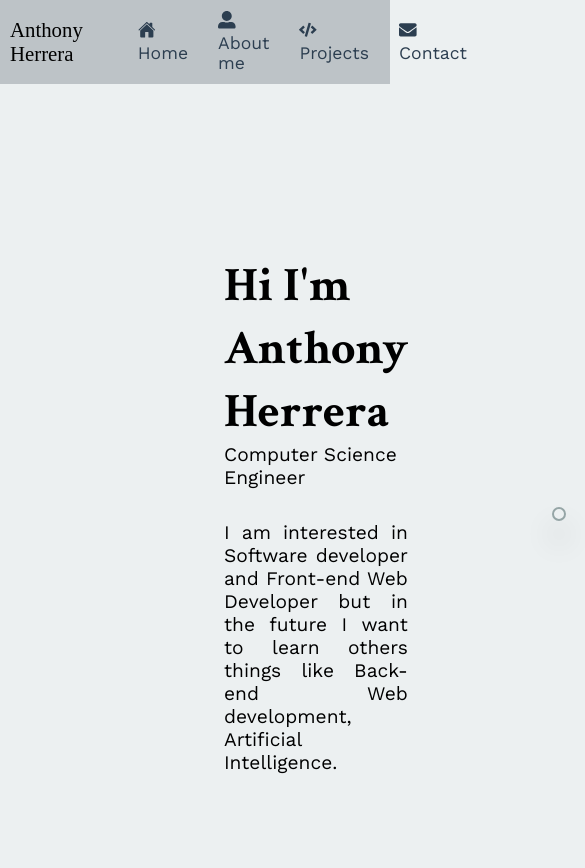
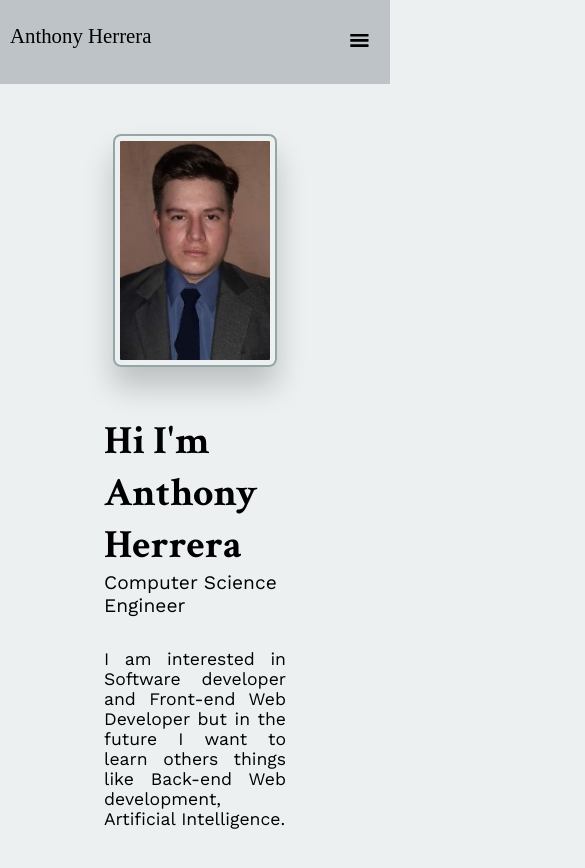
Before and after one commit to anthoHerrera/portfolio, a React app: page / in a window 390 px wide. Shown: the top 868 px of the page, 585 px wide, since content can reach past the window. Built offline with nearby package versions, Linux system fonts and the light colour scheme.

Commit message:
added responsive navbar and responsive home page

```diff
--- a/src/App.scss
+++ b/src/App.scss
@@ -5,7 +5,7 @@
     display: grid;
 }
 
-.header__app {
+.navbar__app {
     position: fixed;
     width: 100%;
     background-color: #bdc3c7;
@@ -19,7 +19,9 @@
         margin-left: 10px;
     }
 
-    nav {
+    .navbar__links {
+        display: flex;
+        align-items: center;
         ul {
             display: flex;
             justify-content: space-around;
@@ -37,17 +39,70 @@
 
                     &:hover {
                         text-decoration: underline;
-                        font-size: 1.2rem;
+                        font-size: 1.1rem;
                         background-color: #ecf0f1;
-                        padding: 1.6rem;
+                        padding: 1.5rem;
                     }
 
                     .icons {
                         margin-right: 5px;
                     }
                 }
-
             }
         }
     }
+    .menu__icon {
+        margin-right: 1rem;
+        display: none;
+    }
 }
+
+@media screen and (max-width: 800px) {
+    .navbar__app {
+        flex-direction: column;
+        .logo__name {
+            margin: auto 0px;
+            margin-top: 1.5rem;
+            margin-left: 10px;
+            margin-right: auto;
+        }
+
+        .navbar__links {
+            margin: 0.5rem 0rem;
+            ul {
+                display: flex;
+                flex-direction: column;
+                width: 100%;
+                text-align: center;
+
+                li {
+
+                    a {
+                        &:hover {
+
+                            text-decoration: underline;
+                            background-color: #ecf0f1;
+                            padding: 0rem;
+                        }
+
+                        .icons {
+                            margin-right: 5px;
+                        }
+                    }
+                    &:hover {
+                        width: 120vw;
+                        background-color: #ecf0f1;
+                    }
+                }
+            }
+        }
+        .menu__icon {
+            font-size: 1.3rem;
+            margin-right: 1rem;
+            display: block;
+            position: absolute;
+            top: 3.5vh;
+            right: 1vw;
+        }
+    }
+}
--- a/src/App.tsx
+++ b/src/App.tsx
@@ -2,6 +2,8 @@ import React from "react";
 import { BrowserRouter as Router, Switch, Route, Link } from "react-router-dom";
 import { IoHome } from "react-icons/io5";
 import { FaUserAlt, FaCode, FaEnvelope } from "react-icons/fa";
+import { GiHamburgerMenu } from "react-icons/gi";
+import NavBar from "./NavBar";
 import Home from "./pages/Home";
 import About from "./pages/About";
 import Projects from "./pages/Projects";
@@ -13,37 +15,7 @@ function App() {
     return (
         <Router>
             <div id="app">
-                <header className="header__app">
-                    <div className="logo__name">Anthony Herrera</div>
-                    <nav>
-                        <ul>
-                            <li>
-                                <Link to="/">
-                                    <IoHome className="icons" />
-                                    Home
-                                </Link>
-                            </li>
-                            <li>
-                                <Link to="/about">
-                                    <FaUserAlt className="icons" />
-                                    About me
-                                </Link>
-                            </li>
-                            <li>
-                                <Link to="/projects">
-                                    <FaCode className="icons" />
-                                    Projects
-                                </Link>
-                            </li>
-                            <li>
-                                <Link to="/contact">
-                                    <FaEnvelope className="icons" />
-                                    Contact
-                                </Link>
-                            </li>
-                        </ul>
-                    </nav>
-                </header>
+            <NavBar />
                 <Switch>
                     <Route exact path="/">
                         <Home />
--- /dev/null
+++ b/src/NavBar.tsx
@@ -0,0 +1,87 @@
+import React, { Component, useState } from "react";
+import { Link } from "react-router-dom";
+import { IoHome } from "react-icons/io5";
+import { FaUserAlt, FaCode, FaEnvelope } from "react-icons/fa";
+import { GiHamburgerMenu } from "react-icons/gi";
+import { AiOutlineClose } from "react-icons/ai";
+
+interface NavBarState {
+    open: boolean;
+}
+
+interface NavBarProps {}
+
+export class NavBar extends Component<NavBarProps, NavBarState> {
+    constructor(props: NavBarProps) {
+        super(props);
+        this.state = {
+            open: false,
+        };
+        this.handleClick = this.handleClick.bind(this);
+        this.close = this.close.bind(this);
+    }
+
+    close() {
+        this.setState({ open: !this.state.open });
+    }
+
+    handleClick(e: any): void {
+        e.preventDefault();
+        this.setState({ open: !this.state.open });
+    }
+
+    render() {
+        let iconResponsive = this.state.open ? (
+            <AiOutlineClose />
+        ) : (
+            <GiHamburgerMenu />
+        );
+        return (
+            <React.Fragment>
+                <header className="navbar__app">
+                    <div className="logo__name">Anthony Herrera</div>
+                    <nav
+                        className="navbar__links"
+                        style={
+                            this.state.open
+                                ? { display: "block" }
+                                : { display: "none" }
+                        }
+                    >
+                        <ul>
+                            <li>
+                                <Link to="/" onClick={this.close}>
+                                    <IoHome className="icons" />
+                                    Home
+                                </Link>
+                            </li>
+                            <li>
+                                <Link to="/about" onClick={this.close}>
+                                    <FaUserAlt className="icons" />
+                                    About me
+                                </Link>
+                            </li>
+                            <li>
+                                <Link to="/projects" onClick={this.close}>
+                                    <FaCode className="icons" />
+                                    Projects
+                                </Link>
+                            </li>
+                            <li>
+                                <Link to="/contact" onClick={this.close}>
+                                    <FaEnvelope className="icons" />
+                                    Contact
+                                </Link>
+                            </li>
+                        </ul>
+                    </nav>
+                    <div className="menu__icon" onClick={this.handleClick}>
+                        {iconResponsive}
+                    </div>
+                </header>
+            </React.Fragment>
+        );
+    }
+}
+
+export default NavBar;
--- a/src/css/Home.scss
+++ b/src/css/Home.scss
@@ -53,3 +53,60 @@
         }
     }
 }
+@media screen and (max-width: 800px) {
+    .home__container {
+        background-color: #ecf0f1;
+        width: 100%;
+        margin: auto;
+        display: grid;
+        grid-template-columns: 1fr;
+        padding: 5rem;
+        padding-top: 13vh;
+
+        .info {
+            grid-row: 2;
+            display: flex;
+            flex-direction: column;
+            justify-content: center;
+            align-items: center;
+            padding: 1.5rem;
+
+            .greeting {
+                font-size: 2.5rem;
+                font-family: "Crimson Text", serif;
+            }
+
+            .making {
+                font-size: 1.2rem;
+                margin: 0px 0px 2rem 0px;
+                font-family: "Work Sans", sans-serif;
+            }
+
+            p {
+                width: 100%;
+                font-size: 1.1rem;
+                text-align: justify;
+                font-family: "Work Sans", sans-serif;
+            }
+        }
+
+        .image__container {
+            margin: auto;
+            grid-row: 1;
+            padding: 1.5rem;
+
+            img {
+                /*max-width: 100%;
+                height: auto;*/
+                border: 2px solid #95a5a6;
+                border-radius: 8px;
+                padding: 5px;
+                display: block;
+                margin-left: auto;
+                margin-right: auto;
+                width: 90%;
+                box-shadow: rgba(0, 0, 0, 0.2) 0px 20px 30px;
+            }
+        }
+    }
+}
```
